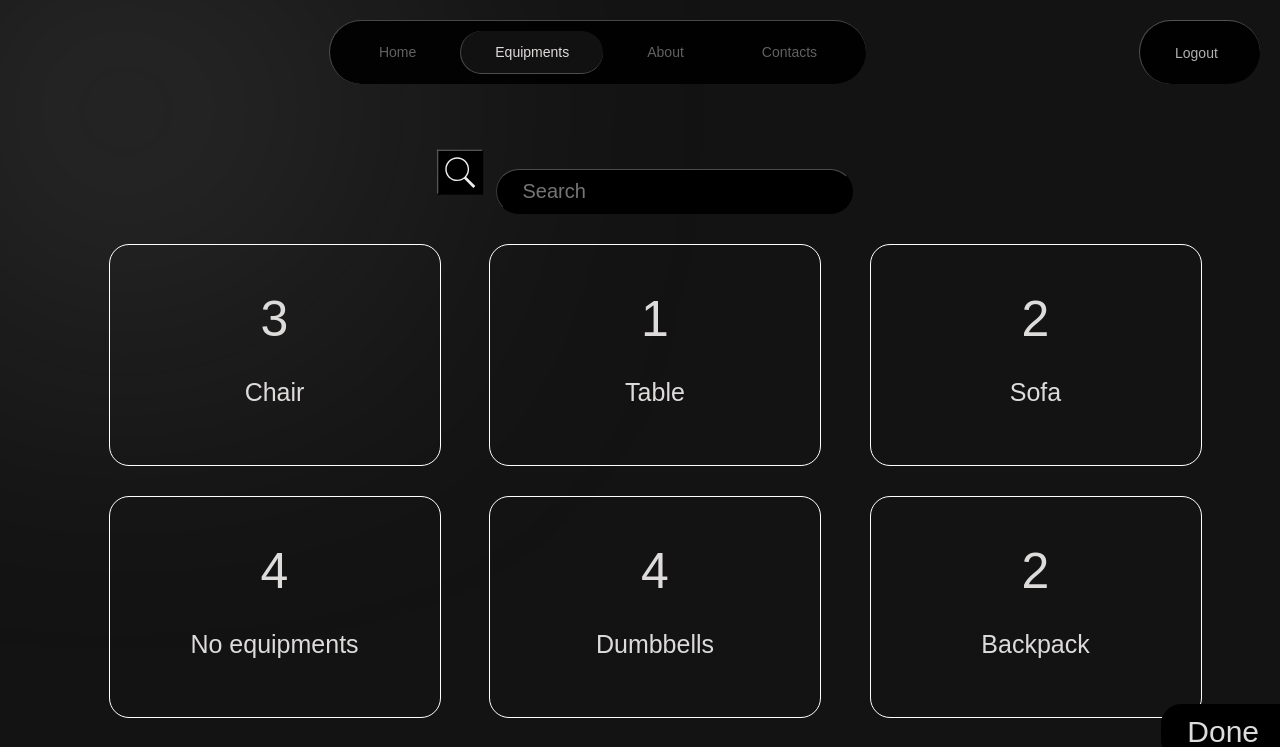
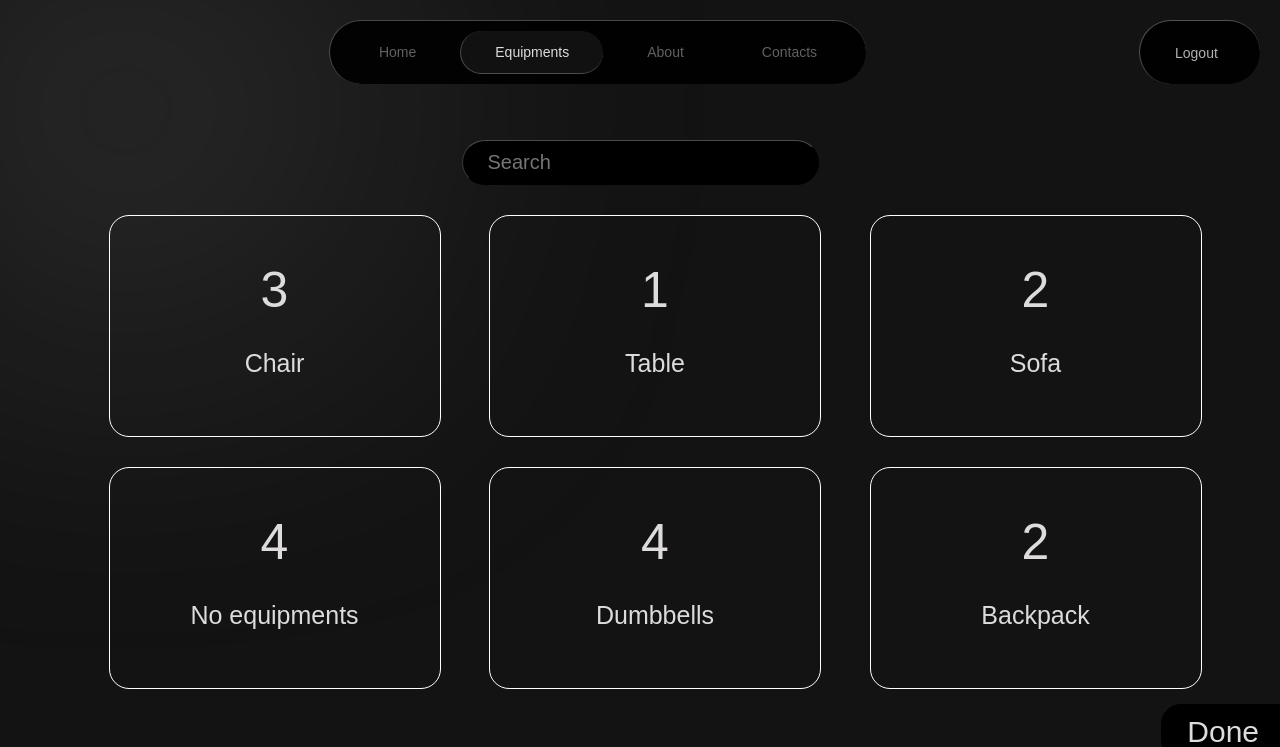
Before and after one commit to ShivamNotfound/NoExcuses, a Django app: page /select_equipment/ in a window 1280 px wide. Shown: the top 747 px of the page. Run offline with Django 5.2, Linux system fonts and the light colour scheme; a user stored in the database is signed in; data comes from the database, SQL or seed files in the repository.

Commit message:
Not going to add search symbol for the search bar and removed everything related to it

```diff
--- a/ne_project/api/static/api/select_equipment.css
+++ b/ne_project/api/static/api/select_equipment.css
@@ -20,14 +20,6 @@
 }
 #search_label{
     visibility: hidden;
-}
-
-#search_btn{
-    background-color: black;
-    transform: scale(0.7);
-}
-#search_btn svg{
-    margin-top:5px;
 }
 
 .equipment_cards{
--- a/ne_project/api/templates/api/select_equipment.html
+++ b/ne_project/api/templates/api/select_equipment.html
@@ -2,16 +2,12 @@
 {% block content %}
 {% load static %}
     <link rel="stylesheet" href="{% static 'api/select_equipment.css' %}">
-    <!--<form method="POST" action="/select_equipment/" id="search_form">
-        {% csrf_token %} -->
+        <div id="search_bar_container">
         <center>
-            <button id="search_btn" type="submit" name="search_bar"><svg xmlns="http://www.w3.org/2000/svg" x="0px" y="0px" width="50" height="50" viewBox="0,0,256,256">
-<g fill="#eeeeee" fill-rule="nonzero" stroke="none" stroke-width="1" stroke-linecap="butt" stroke-linejoin="miter" stroke-miterlimit="10" stroke-dasharray="" stroke-dashoffset="0" font-family="none" font-weight="none" font-size="none" text-anchor="none" style="mix-blend-mode: normal"><g transform="scale(5.12,5.12)"><path d="M21,3c-9.37891,0 -17,7.62109 -17,17c0,9.37891 7.62109,17 17,17c3.71094,0 7.14063,-1.19531 9.9375,-3.21875l13.15625,13.125l2.8125,-2.8125l-13,-13.03125c2.55469,-2.97656 4.09375,-6.83984 4.09375,-11.0625c0,-9.37891 -7.62109,-17 -17,-17zM21,5c8.29688,0 15,6.70313 15,15c0,8.29688 -6.70312,15 -15,15c-8.29687,0 -15,-6.70312 -15,-15c0,-8.29687 6.70313,-15 15,-15z"></path></g></g>
-</svg></button>
+            <!-- <button id="search_btn" type="submit" name="search_bar"></button> -->
             <input id="search_bar" placeholder="Search" name="search_value" >
         </center>
-    <!-- </form> -->
-
+        </div>
     <form method="post" action="/select_equipment/">
         {% csrf_token %}
     <div id="equipement_container">
```
